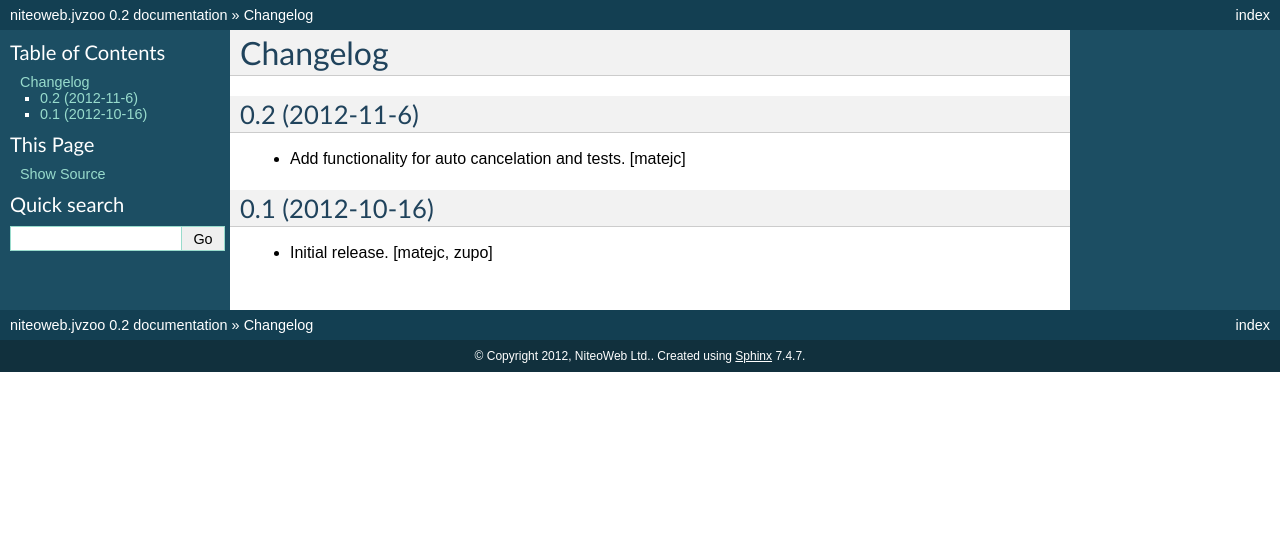
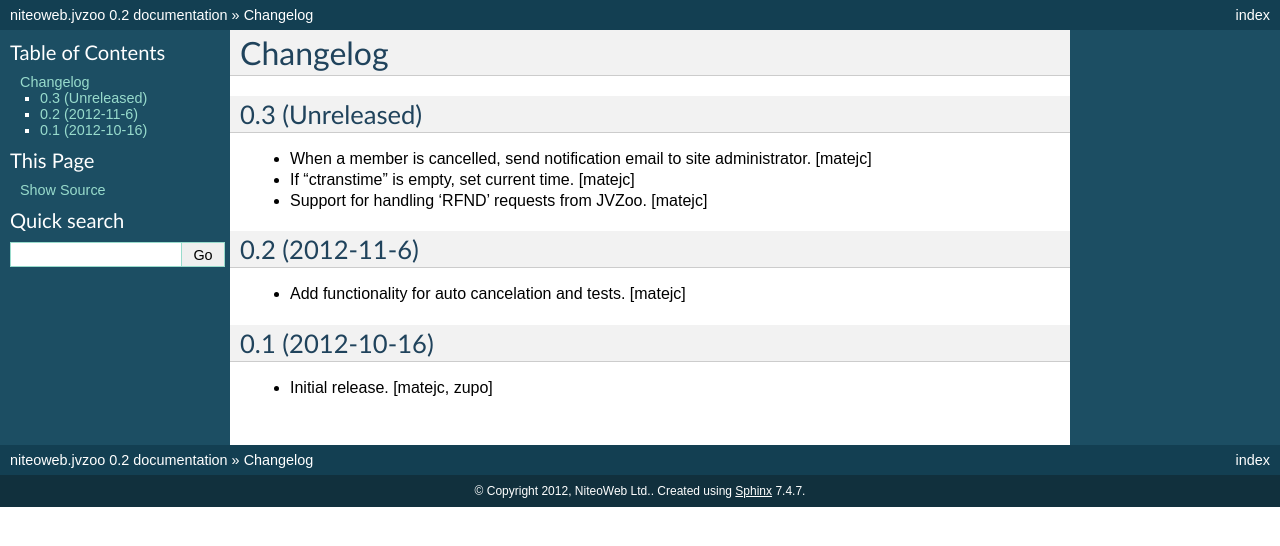
Before and after one commit to teamniteo/niteoweb.jvzoo, a Sphinx documentation site: the page built from docs/HISTORY.rst, in a window 1280 px wide. Shown: the top 546 px of the page. Built offline with Sphinx 7.4.7, drawn with Linux system fonts in a browser that asks for light colours.

Commit message:
add Changelog entries

```diff
--- a/docs/HISTORY.rst
+++ b/docs/HISTORY.rst
@@ -1,5 +1,18 @@
 Changelog
 =========
+
+0.3 (Unreleased)
+---------------
+
+- When a member is cancelled, send notification email to site administrator.
+  [matejc]
+
+- If "ctranstime" is empty, set current time.
+  [matejc]
+
+- Support for handling 'RFND' requests from JVZoo.
+  [matejc]
+
 
 0.2 (2012-11-6)
 ---------------
```
